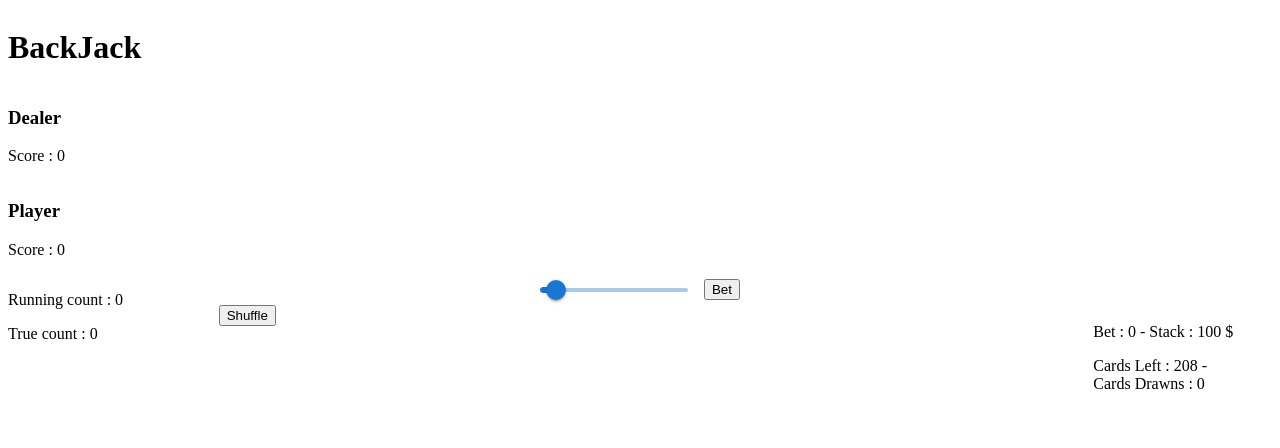
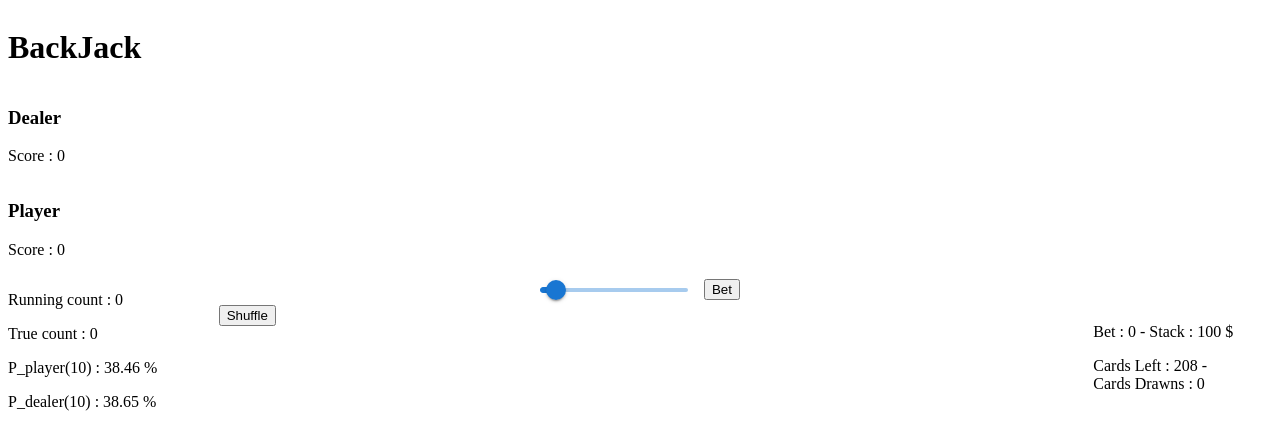
Before and after one commit to alchekroun/blackjack, a React (Vite) app: page / in a window 1280 px wide. Shown: the top 448 px of the page. Built offline with nearby package versions, Linux system fonts and the light colour scheme; the HTML template or start-up script is replaced by a standard one.

Commit message:
add probas

```diff
--- a/src/App.jsx
+++ b/src/App.jsx
@@ -105,7 +105,7 @@ function App() {
 
 
   return (
-    <div style={{ flexGrow: 1 }}>
+    <div>
       <Grid container>
         <Grid item xs={12}>
           <h1>BackJack</h1>
--- a/src/components/Statistics.jsx
+++ b/src/components/Statistics.jsx
@@ -3,20 +3,31 @@ import { useEffect, useState } from "react";
 
 const Statistics = ({ deck, dealerHand, playerHand }) => {
 
+    const [showStatistics, setShowStatistics] = useState(true);
     const [runningCount, setRunningCount] = useState(0);
     const [trueCount, setTrueCount] = useState(0);
+    const [getTenPlayerProba, setGetTenPlayerProba] = useState(0);
+    const [getTenDealerProba, setGetTenDealerProba] = useState(0);
 
     useEffect(() => {
+        countingCards();
+        setGetTenPlayerProba(deck.getTenProba());
+        setGetTenDealerProba(deck.getTenProba(true));
+    }, [deck, playerHand, dealerHand]);
+
+    const countingCards = () => {
         const count = deck.getCCCount();
         const trueCount = Math.floor(count / (deck.shoe.length % 54));
         setRunningCount(count);
         setTrueCount(trueCount)
-    }, [deck, playerHand, dealerHand]);
+    }
 
     return (
         <Box>
             <p color={runningCount > 15 ? 'orange' : 'green'}>Running count : {runningCount}</p>
             <p color={trueCount > 15 ? 'orange' : 'green'}>True count : {trueCount}</p>
+            <p>P_player(10) : {(getTenPlayerProba * 100).toFixed(2)} %</p>
+            <p>P_dealer(10) : {(getTenDealerProba * 100).toFixed(2)} %</p>
         </Box>
     )
 }
--- a/src/styles/App.css
+++ b/src/styles/App.css
@@ -1,3 +1,9 @@
+.root {
+  flex-grow: 1;
+  min-height: '100vh';
+  display: 'flex';
+}
+
 .logo {
   height: 6em;
   padding: 1.5em;
```
Also changed, not shown: src/lib/Deck.js, 1 other file (tests, documents, lock files or other folders).
